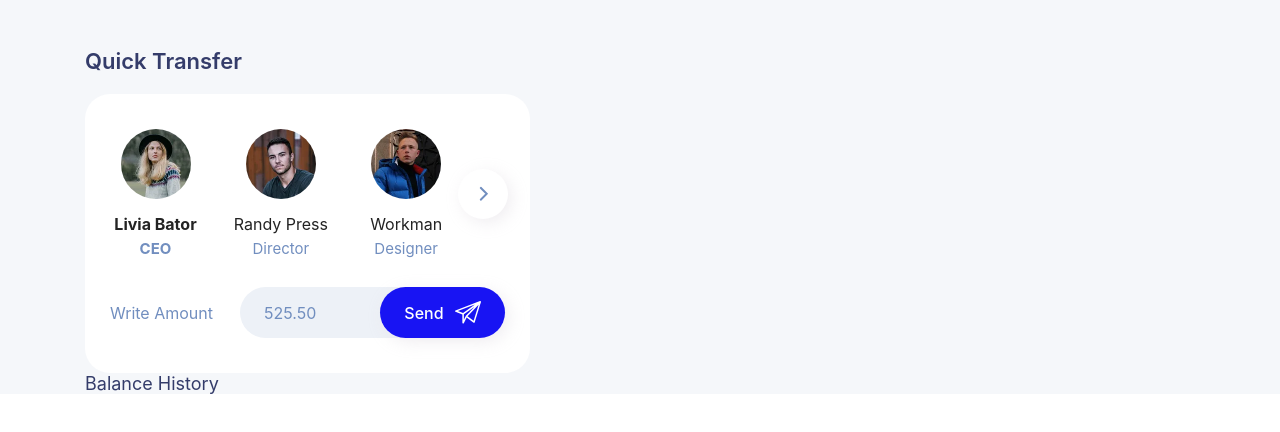
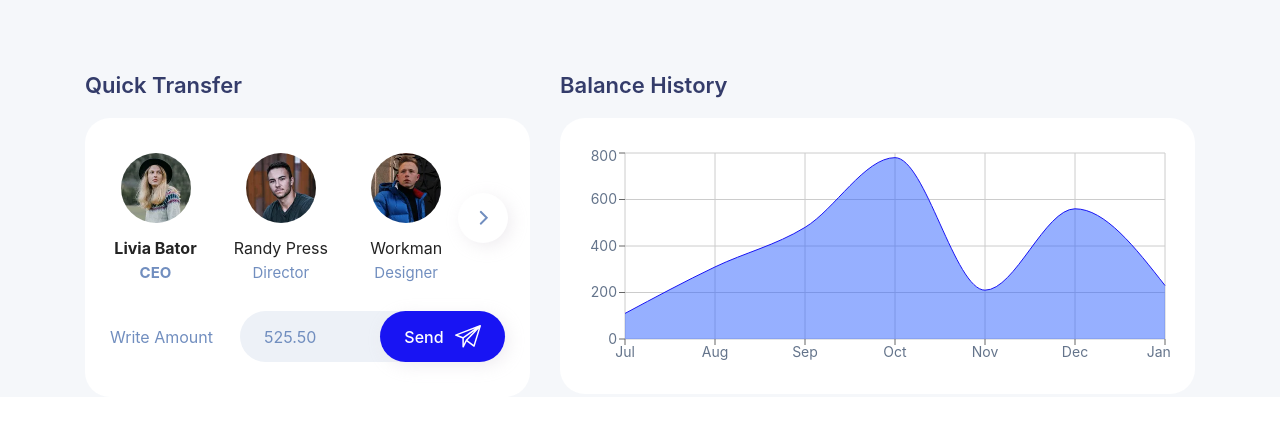
Before and after one commit to tripdab/bankdash, a React (Vite) app: page / in a window 1280 px wide. Shown: the top 432 px of the page. Built offline with nearby package versions, Linux system fonts and the light colour scheme; a web font is replaced by a local one.

Commit message:
refactor: секция Balance: Задал ширину, высоту и паддинги с марджин.

```diff
--- /dev/null
+++ b/src/components/Balance/Balance.jsx
@@ -0,0 +1,72 @@
+import {
+  Area,
+  AreaChart,
+  CartesianGrid,
+  Tooltip,
+  XAxis,
+  YAxis,
+} from 'recharts'; //
+// =====================
+import './Balance.scss';
+import { BALANCE_DATA } from '../../data/balance';
+const Balance = () => {
+  return (
+    <section className='balance'>
+      <h2 className='section-title'>Balance History</h2>
+
+      <figure className='balance__card widget-block'>
+        <figcaption className='visually-hidden'>
+          График истории балаанса
+        </figcaption>
+        {/* Balance History Chart */}
+        <AreaChart
+          className='balance__area-chart'
+          responsive
+          data={BALANCE_DATA}>
+          <defs>
+            <linearGradient
+              id='colorUv'
+              x1='273.5'
+              y1='0'
+              x2='273.5'
+              y2='177'>
+              <stop
+                offset='5%'
+                stopColor='#2D60FF'
+                stopOpacity={0.5}
+              />
+              <stop
+                offset='95%'
+                stopColor='#2D60FF'
+                stopOpacity={0}
+              />
+            </linearGradient>
+          </defs>
+          <CartesianGrid />
+          <XAxis
+            dataKey='month'
+            axisLine={false}
+            tick={{ fill: '#64748b', fontSize: 14 }}
+          />
+          <YAxis
+            axisLine={false}
+            tick={{ fill: '#64748b', fontSize: 14 }}
+          />
+          <Tooltip />
+          <Area
+            type='monotone'
+            dataKey='value'
+            stroke='#1814f3'
+            activeDot={{ stroke: '#1814f3' }}
+            fillOpacity={1}
+            fill='url(#colorUv)'
+            animationBegin={200}
+            animationDuration={1300}
+          />
+        </AreaChart>
+      </figure>
+    </section>
+  );
+};
+
+export default Balance;
--- /dev/null
+++ b/src/components/Balance/Balance.scss
@@ -0,0 +1,23 @@
+.balance {
+  // .balance__card
+
+  &__card {
+  }
+
+  // .balance__area-chart
+  &__area-chart {
+    width: 100%;
+    max-width: 635px;
+    max-height: 276px;
+    aspect-ratio: 1.618;
+    margin: 0;
+    padding: 30px 25px 20px 0;
+    // background: #000;
+
+    // fill: linear-gradient(
+    //   180deg,
+    //   rgba(45, 96, 255, 0.25) 0%,
+    //   rgba(45, 96, 255, 0) 100%
+    // );
+  }
+}
--- a/src/components/Header/Header.jsx
+++ b/src/components/Header/Header.jsx
@@ -2,7 +2,7 @@ import './Header.scss';
 import searchIcon from '../../assets/icons/search.svg';
 import settingsBtn from '../../assets/icons/settings-btn.svg';
 import notificationBtn from '../../assets/icons/notification-btn.svg';
-import avatarImage from '../../assets/avatar-img.png';
+import avatarImage from '../../assets/images/user-avatar.webp';
 
 const Header = () => {
   return (
--- a/src/components/Header/Header.scss
+++ b/src/components/Header/Header.scss
@@ -69,8 +69,10 @@
   }
 
   &__user-img {
-    width: 60px;
+    min-width: 60px;
     height: 60px;
-    object-fit: contain;
+    object-fit: cover;
+    border-radius: 100%;
+    flex-shrink: 0;
   }
 }
--- a/src/components/Overview/Overview.jsx
+++ b/src/components/Overview/Overview.jsx
@@ -1,3 +1,4 @@
+import Balance from '../Balance/Balance';
 import './Overview.scss';
 // import Cards from '../Cards/Cards';
 // import Transaction from '../Transaction/Transaction';
@@ -9,19 +10,19 @@ const Overview = () => {
   return (
     <div className='overview'>
       <div className='container'>
-        <div className='overview__cards-row'>
-          {/* <Cards /> */}
-          {/* <Transaction /> */}
+        <div className='overview__row overview__row-top'>
+          {/* <Cards />
+          <Transaction /> */}
         </div>
 
-        <div className='overview__charts-row'>
+        <div className='overview__row overview__row-middle'>
           {/* <Activity />
           <Statistics /> */}
         </div>
 
-        <div className='overview__charts-transfers'>
+        <div className='overview__row overview__row-bottom'>
           <Transfer />
-          <div className=''>Balance History</div>
+          <Balance />
         </div>
       </div>
     </div>
--- a/src/components/Overview/Overview.scss
+++ b/src/components/Overview/Overview.scss
@@ -1,15 +1,20 @@
 .overview {
-  // .overview__cards-row
-  &__cards-row {
+  // overview__row
+  &__row {
     display: grid;
-    grid-template-columns: 1fr 350px;
     gap: 30px;
     margin-top: 24px;
   }
-
-  &__charts-row {
-    display: grid;
+  //.overview__row-top
+  &__row-top {
     grid-template-columns: 1fr 350px;
-    margin-top: 24px;
+  }
+  //.overview__row-middle
+  &__row-middle {
+    grid-template-columns: 1fr 350px;
+  }
+  //.overview__row-
+  &__row-bottom {
+    grid-template-columns: 1fr 635px;
   }
 }
--- a/src/components/Transfer/Transfer.jsx
+++ b/src/components/Transfer/Transfer.jsx
@@ -9,7 +9,6 @@ import { usersData } from '../../data/users';
 import UserCard from './UserCard';
 
 const Transfer = () => {
-  // Состояние для хранения id выбранного пользователя (по умолчанию id первого юзера)
   const [selectedUserId, setSelectedUserId] = useState(
     usersData[0]?.id,
   );
--- a/src/components/Transfer/Transfer.scss
+++ b/src/components/Transfer/Transfer.scss
@@ -20,9 +20,6 @@
     margin-top: 29px;
     color: var(--color-muted);
     font-size: 16px;
-  }
-  // .transfer__label
-  &__label {
   }
 
   // .transfer__input-wrapper
--- /dev/null
+++ b/src/data/balance.js
@@ -0,0 +1,42 @@
+export const BALANCE_DATA = [
+  {
+    month: 'Jul',
+    value: 110,
+  },
+  {
+    month: 'Aug',
+    value: 310,
+  },
+  // {
+  //   month: '',
+  //   value: 240,
+  // },
+  {
+    month: 'Sep',
+    value: 480,
+  },
+  // {
+  //   month: '',
+  //   value: 430,
+  // },
+  {
+    month: 'Oct',
+    value: 780,
+  },
+  {
+    month: 'Nov',
+    value: 210,
+  },
+  {
+    month: 'Dec',
+    value: 560,
+  },
+  {
+    month: 'Jan',
+    value: 230,
+  },
+  // {
+  //   month: '',
+  //   value: 630,
+  // },
+];
--- a/src/index.scss
+++ b/src/index.scss
@@ -21,7 +21,6 @@ input.no-arrows::-webkit-inner-spin-button {
   -webkit-appearance: none;
   margin: 0;
 }
-
 /* Для Firefox */
 input.no-arrows {
   -moz-appearance: textfield;
--- a/src/styles/_vars.scss
+++ b/src/styles/_vars.scss
@@ -29,12 +29,25 @@
   --form-input-bg-color: #edf1f7;
   --btn-bg-color: #1814f3;
 
+  // Balance History Charts
+  --charts-line-color: var(--chart-withdraw-color);
+
   // =========== Fonts ===========
   --font-main: 'Inter', sans-serif;
   --font-main-svg-text: 'InterStatic', sans-serif;
   --font-secondary: 'Lato', sans-serif;
   --font-roboto: 'Roboto', sans-serif;
 }
+
+// <svg width="547" height="177" viewBox="0 0 547 177" fill="none" xmlns="http://www.w3.org/2000/svg">
+//   <path d="M37.7077 104.89C19.0925 112.908 11.4555 138.631 0 155V177H547V41.7511C542.227 41.7511 524.089 26.217 507.383 33.2323C490.677 40.2477 485.904 122.428 457.265 125.435C428.627 128.442 415.262 44.7577 380.418 47.7643C345.574 50.7709 354.166 128.184 321.709 130.947C289.251 133.71 262.045 -5.3524 233.406 0.159658C204.767 5.67172 203.812 67.8084 187.584 77.3293C171.355 86.8502 156.558 63.7996 139.853 68.3095C123.147 72.8194 116.464 122.428 99.281 124.433C82.0977 126.437 56.3229 96.8723 37.7077 104.89Z" fill="url(#paint0_linear_78_696)" fill-opacity="0.5" />
+//   <defs>
+//     <linearGradient id="paint0_linear_78_696" x1="273.5" y1="0" x2="273.5" y2="177" gradientUnits="userSpaceOnUse">
+//       <stop stop-color="#2D60FF" stop-opacity="0.5" />
+//       <stop offset="1" stop-color="#2D60FF" stop-opacity="0" />
+//     </linearGradient>
+//   </defs>
+// </svg>
 
 // Inter Regular 400
 // Inter Medium 500
```
Also changed, not shown: 1 other file (tests, documents, lock files or other folders).
